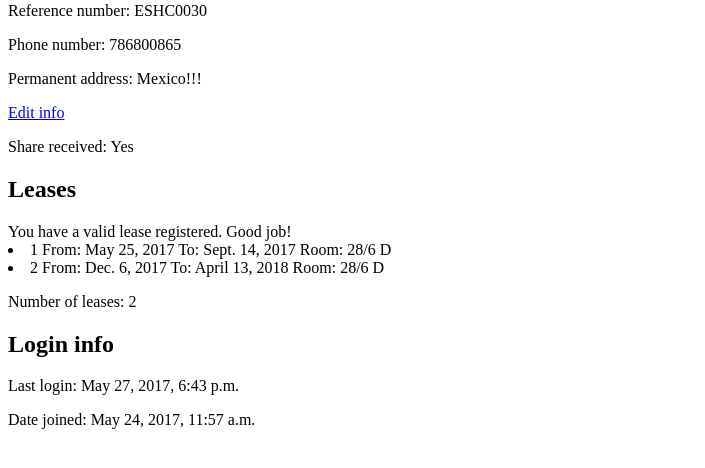
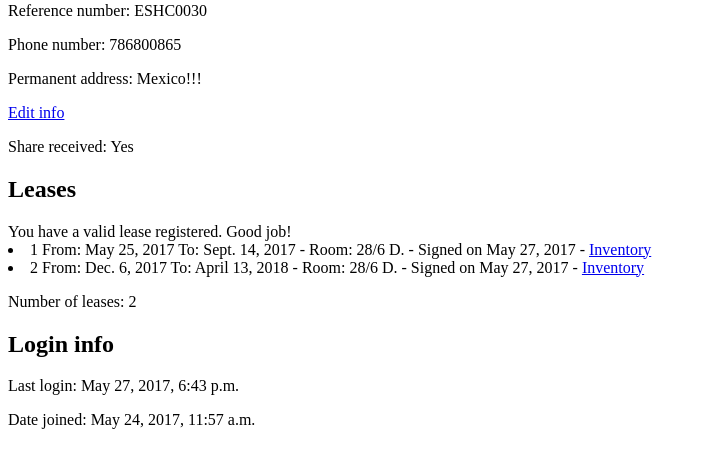
Before and after one commit to eshc/eshc-intranet, a Django app: page /users/profile/ in a window 1280 px wide. Shown: the part 253-721 px from the top of the page, without its empty margins (0-705 px from the left). Run offline with Django 3.2, Linux system fonts and the light colour scheme; a user stored in the database is signed in; data comes from the database, SQL or seed files in the repository; both versions use the stored data as it was after the commit.

Commit message:
Add Inventory model

```diff
--- a/eshcIntranet/urls.py
+++ b/eshcIntranet/urls.py
@@ -20,6 +20,7 @@ urlpatterns = [
 	url(r'', include('home.urls', namespace='home')),
     url(r'^admin/', admin.site.urls),
     url(r'^users/', include('users.urls', namespace='users')),
+    url(r'^leases/', include('leases.urls', namespace='leases')),
 
     # Waliki
     url(r'^wiki/', include('waliki.urls')),
--- a/leases/models.py
+++ b/leases/models.py
@@ -10,3 +10,8 @@ class Lease(models.Model):
 	flat = models.PositiveIntegerField('flat number')
 	room = models.CharField(max_length=1)
 	date_signed = models.DateField('date signed')
+
+class Inventory(models.Model):
+	lease = models.OneToOneField(Lease, unique=True)
+	sub_date = models.DateField('submission date')
+	inventory_notes = models.TextField(max_length=500)
--- /dev/null
+++ b/leases/urls.py
@@ -0,0 +1,11 @@
+"""Defines URL patters for leases"""
+
+from django.conf.urls import url, include
+from django.contrib.auth.views import login
+
+from . import views
+
+urlpatterns = [
+	# Inventory page
+	url(r'^inventory/(?P<pk>[0-9]+)$', views.inventory, name='inventory'),
+]
--- a/users/templates/users/profile.html
+++ b/users/templates/users/profile.html
@@ -24,7 +24,9 @@
 {% if leases %}
 	{% for lease in leases %}
 		<li>{{ forloop.counter }} From: {{ lease.start_date }} To: {{ lease.end_date }}
-		Room: {{ lease.building }}/{{ lease.flat }} {{ lease.room }}</li>
+		- Room: {{ lease.building }}/{{ lease.flat }} {{ lease.room }}. - Signed on {{ lease.date_signed }} -
+		<a href="{% url 'leases:inventory' lease.id %}">Inventory</a>
+		</li>
 	{% endfor %}
 	<p>Number of leases: {{ leases|length }}</p>
 {% else %}
```
Also changed, not shown: leases/templates/leases/inventory.html (added, +9 -0 lines), leases/views.py (+15 -2 lines), README.md, db.sqlite3, leases/migrations/0006_inventory.py (added).
